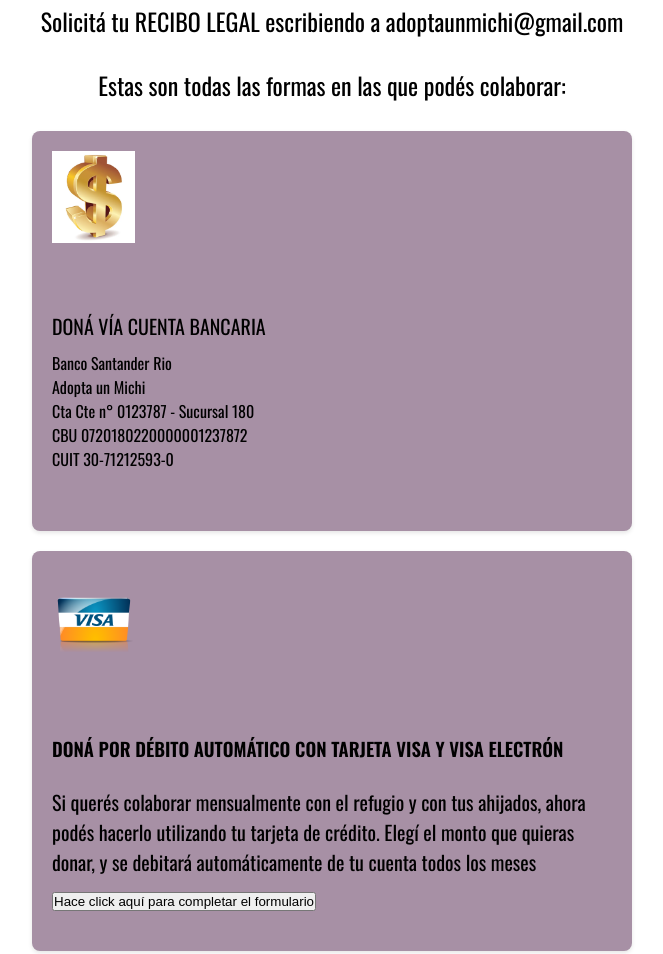
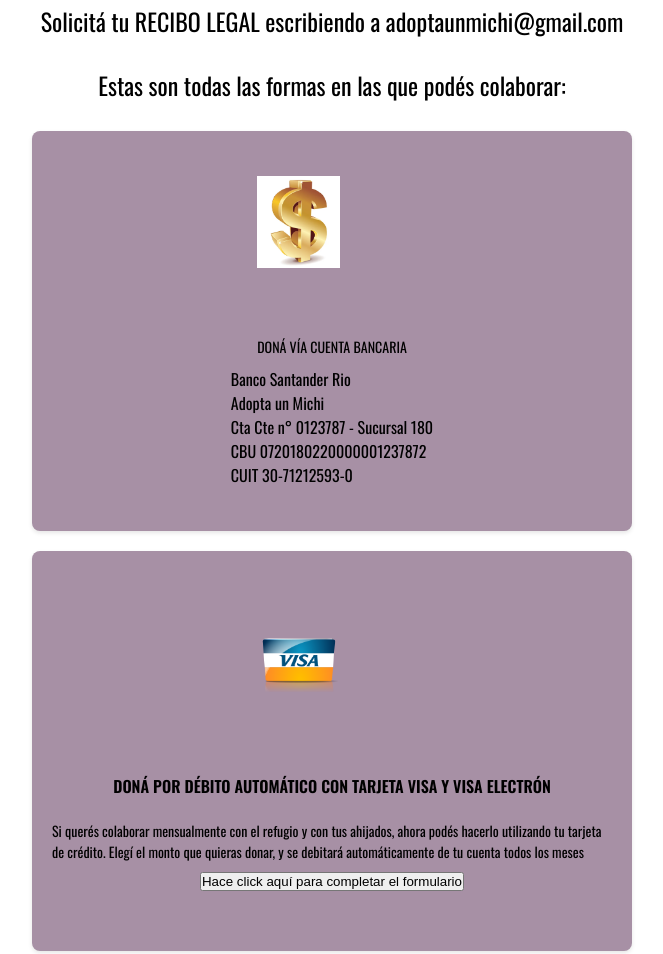
Before and after one commit to miloklei/prueba, a plain HTML site: page pages/ayudanos.html in a window 1280 px wide. Shown: the part 310-1264 px from the top of the page, without its empty margins (308-971 px from the left). Drawn offline with nearby package versions, Linux system fonts and the light colour scheme.

Commit message:
modificacion

```diff
--- a/css/styles.css
+++ b/css/styles.css
@@ -218,7 +218,21 @@
                 7px  7px 20px rgba(0, 0, 0, 0.2)
 }
 
+div img{
+    align-items: center;
+    justify-content: center;
+}
+
+div p{
+    font-size: 14px;
+}
+
+div h3{
+font-size: 16px;
+}
 .card2{
+    display: flex;
+    flex-direction: column;
     background-color: #A790A5;
     border-radius: 8px;
     box-shadow: 0 2px 4px rgba(0, 0, 0, 0.1);
```
